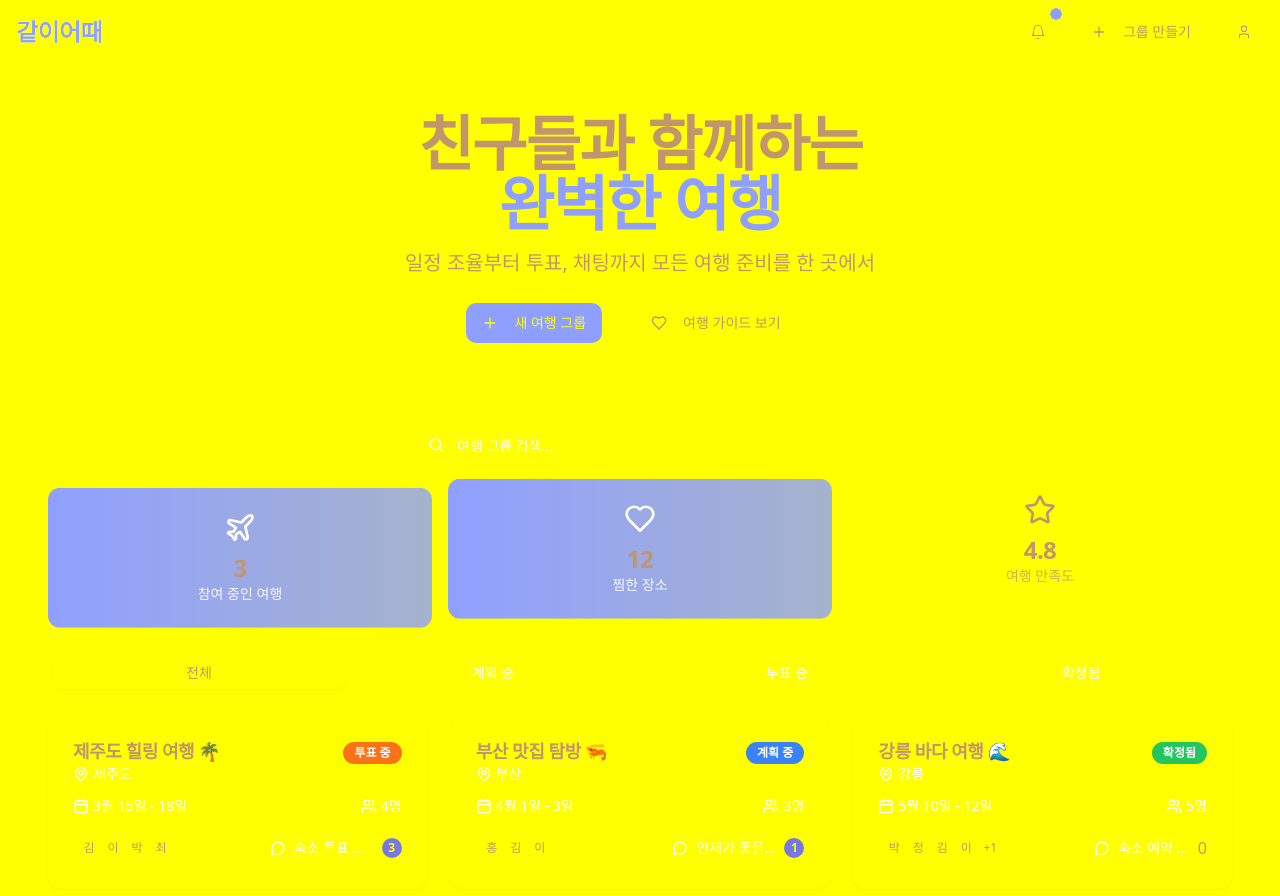
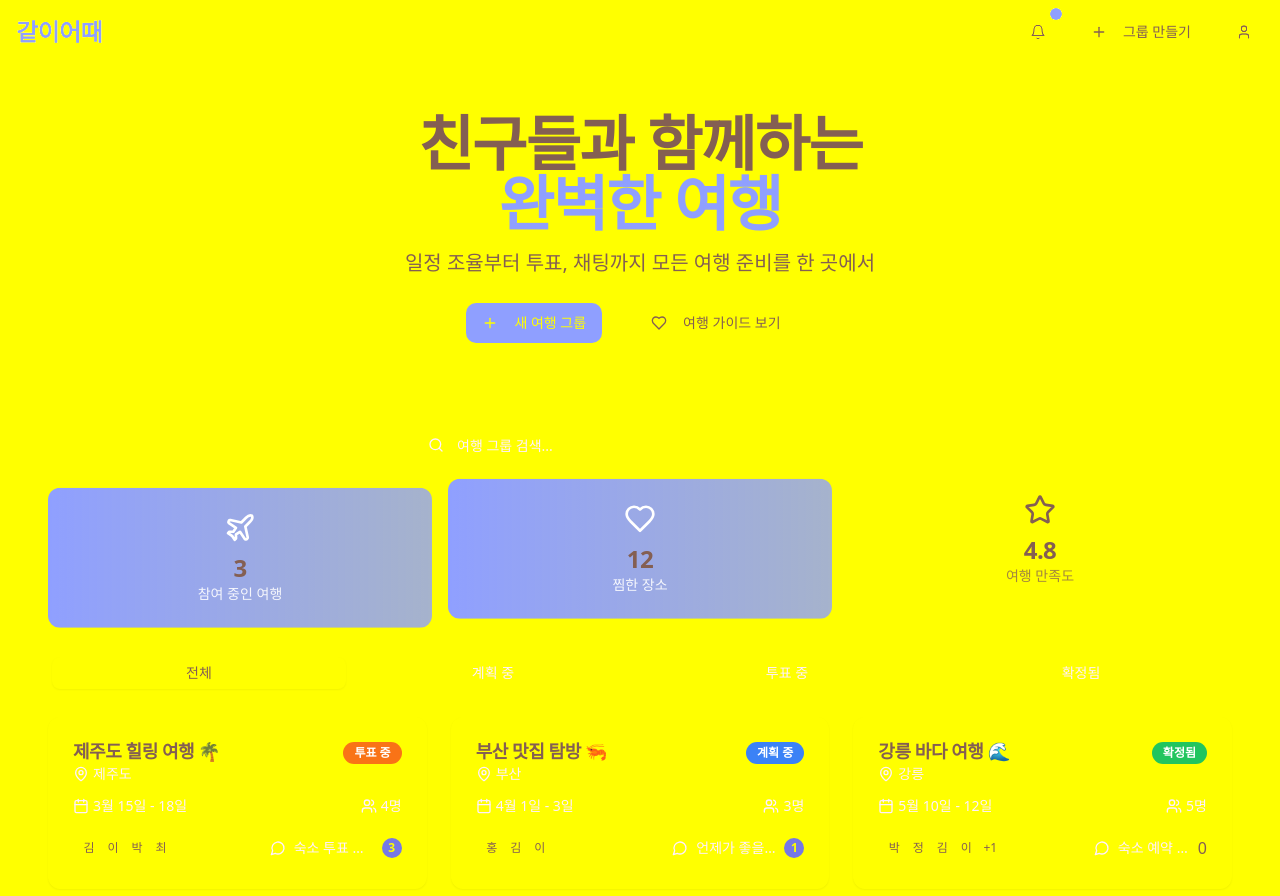
Before and after one commit to gatieottae/frontend, a React (Vite) app: page / in a window 1280 px wide. Shown: the top 896 px of the page. Built offline with nearby package versions, Linux system fonts and the light colour scheme.

Commit message:
Fix: Adjust text colors for better contrast
Updated text colors in `src/index.css` to ensure better contrast against white backgrounds, preventing unreadable text.

```diff
--- a/src/index.css
+++ b/src/index.css
@@ -7,14 +7,14 @@
 
 @layer base {
   :root {
-    --background: 248 250 252;
-    --foreground: 30 41 59;
+    --background: 255 255 255;
+    --foreground: 15 23 42;
 
-    --card: 255 255 255;
-    --card-foreground: 30 41 59;
+    --card: 248 250 252;
+    --card-foreground: 15 23 42;
 
     --popover: 255 255 255;
-    --popover-foreground: 30 41 59;
+    --popover-foreground: 15 23 42;
 
     --primary: 59 130 246;
     --primary-foreground: 255 255 255;
@@ -23,7 +23,7 @@
     --secondary-foreground: 51 65 85;
 
     --muted: 248 250 252;
-    --muted-foreground: 71 85 105;
+    --muted-foreground: 100 116 139;
 
     --accent: 59 130 246;
     --accent-foreground: 255 255 255;
@@ -32,14 +32,14 @@
     --destructive-foreground: 255 255 255;
 
     --border: 226 232 240;
-    --input: 226 232 240;
+    --input: 255 255 255;
     --ring: 59 130 246;
 
     --radius: 0.75rem;
 
     /* 사이드바 */
     --sidebar-background: 248 250 252;
-    --sidebar-foreground: 30 41 59;
+    --sidebar-foreground: 15 23 42;
     --sidebar-primary: 59 130 246;
     --sidebar-primary-foreground: 255 255 255;
     --sidebar-accent: 241 245 249;
```
Also changed, not shown: 1 other file (tests, documents, lock files or other folders).
